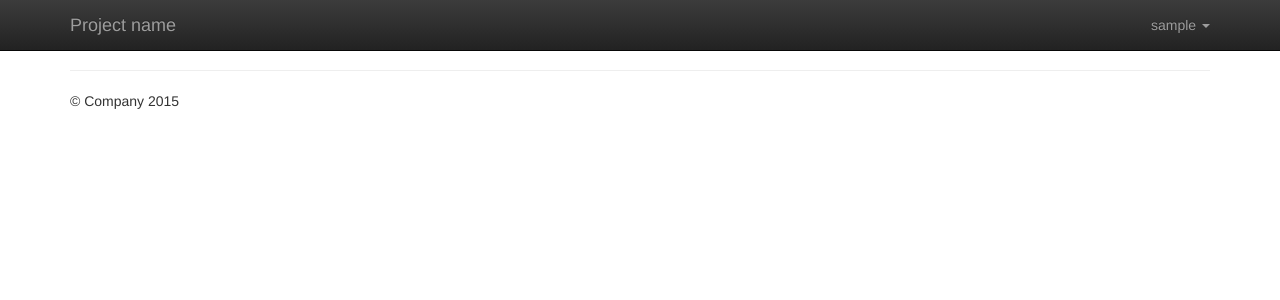
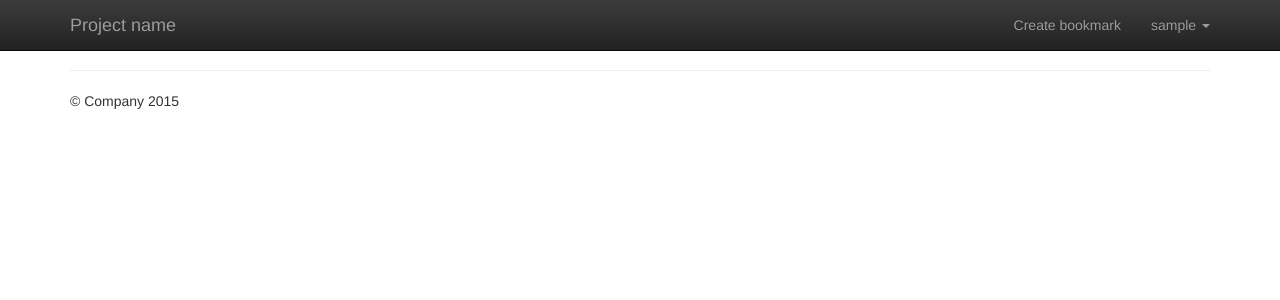
Before and after one commit to pawelchojnacki/marcador_tutorial, a Django app: template mi_pagina/templates/base.html in a window 1280 px wide. Shown: the top 300 px of the page. Run offline with Django 3.2, Linux system fonts and the light colour scheme; the template is opened without the code that fills it, so the values that code supplies are empty; the visitor is signed in with stand-in values (Sample User, id 1); parts of the project's set-up code (start-up, migrations or seed data) failed here and were passed over; some libraries are stand-ins or nearby versions.

Commit message:
new line added in toggle_login.html template - creating a new bookmark if the user is logged in

```diff
--- a/mi_pagina/templates/toggle_login.html
+++ b/mi_pagina/templates/toggle_login.html
@@ -1,5 +1,6 @@
 {% if user.is_authenticated %}
 <ul class="nav navbar-nav navbar-right">
+  <li><a href="{% url "marcador_bookmark_create" %}">Create bookmark</a></li>
   <li class="dropdown">
     <a href="#" class="dropdown-toggle" data-toggle="dropdown" role="button"
         aria-expanded="false">{{ user.username }} <span class="caret"></span></a>
```
